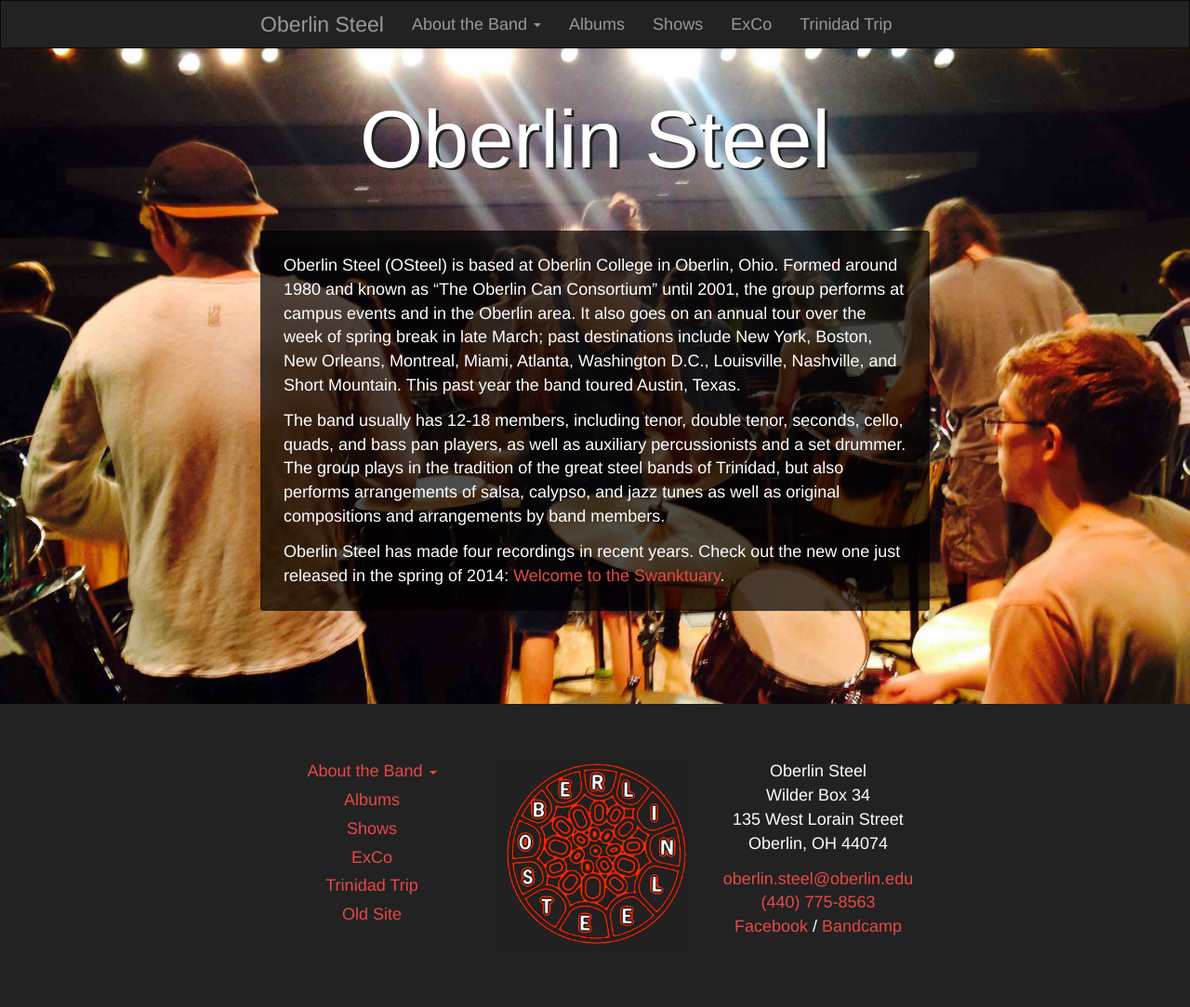
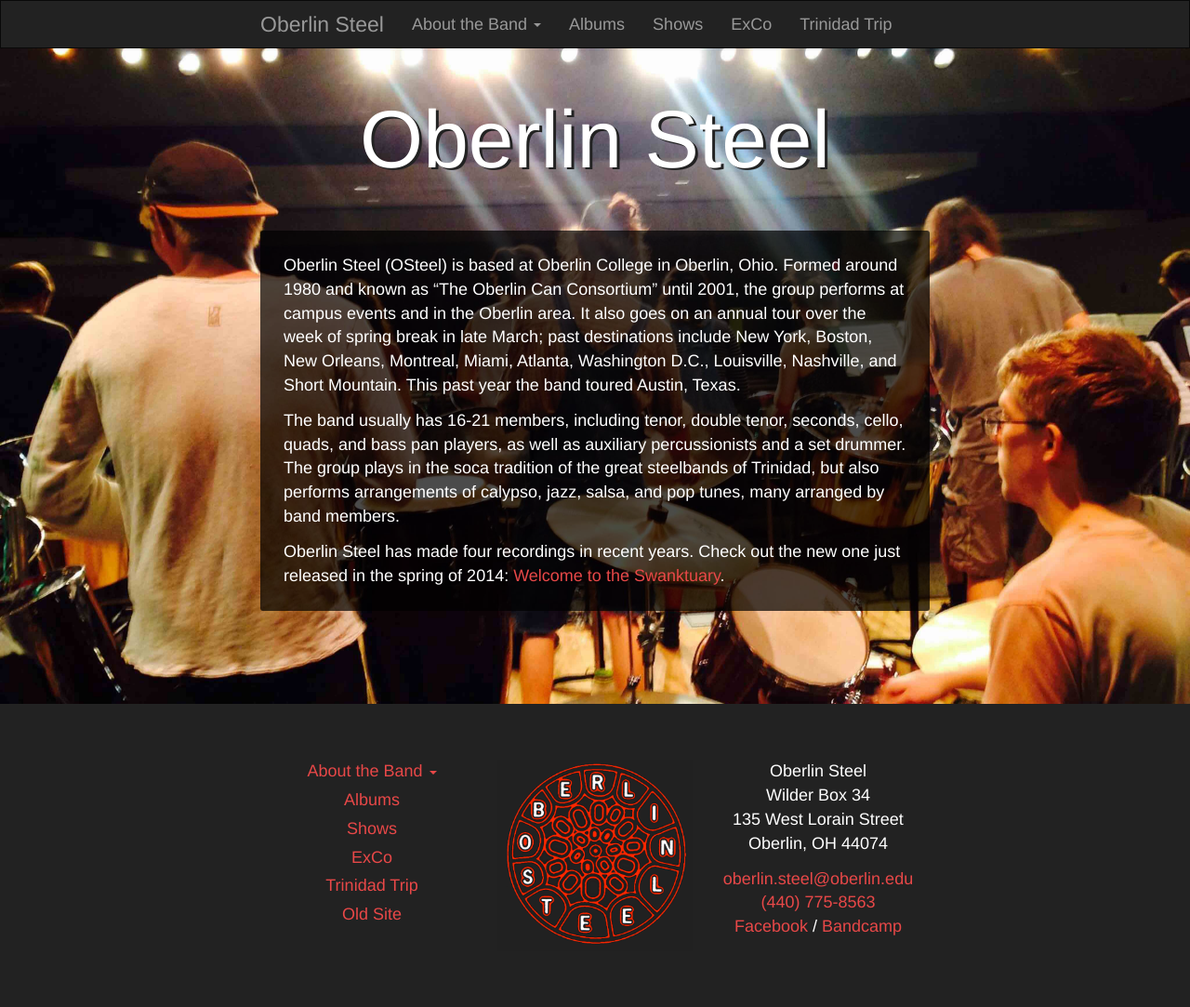
Before and after one commit to oberlinsteel/oberlinsteel.github.io, a Jekyll site: the page built from index.md, in a window 1280 px wide. Shown: the whole page at 93% size. Built offline with Jekyll 4.4.1, drawn with Linux system fonts in a browser that asks for light colours; Markdown is read by kramdown in place of the engine named in the settings.

Commit message:
Update index.md

```diff
--- a/index.md
+++ b/index.md
@@ -8,6 +8,6 @@
 
 Oberlin Steel (OSteel) is based at Oberlin College in Oberlin, Ohio. Formed around 1980 and known as "The Oberlin Can Consortium" until 2001, the group performs at campus events and in the Oberlin area. It also goes on an annual tour over the week of spring break in late March; past destinations include New York, Boston, New Orleans, Montreal, Miami, Atlanta, Washington D.C., Louisville, Nashville, and Short Mountain. This past year the band toured Austin, Texas.
 
-The band usually has 12-18 members, including tenor, double tenor, seconds, cello, quads, and bass pan players, as well as auxiliary percussionists and a set drummer. The group plays in the tradition of the great steel bands of Trinidad, but also performs arrangements of salsa, calypso, and jazz tunes as well as original compositions and arrangements by band members.
+The band usually has 16-21 members, including tenor, double tenor, seconds, cello, quads, and bass pan players, as well as auxiliary percussionists and a set drummer. The group plays in the soca tradition of the great steelbands of Trinidad, but also performs arrangements of calypso, jazz, salsa, and pop tunes, many arranged by band members.
 
 Oberlin Steel has made four recordings in recent years. Check out the new one just released in the spring of 2014: [Welcome to the Swanktuary]({{ site.baseurl }}/albums/welcome-to-the-swanktuary).
```
